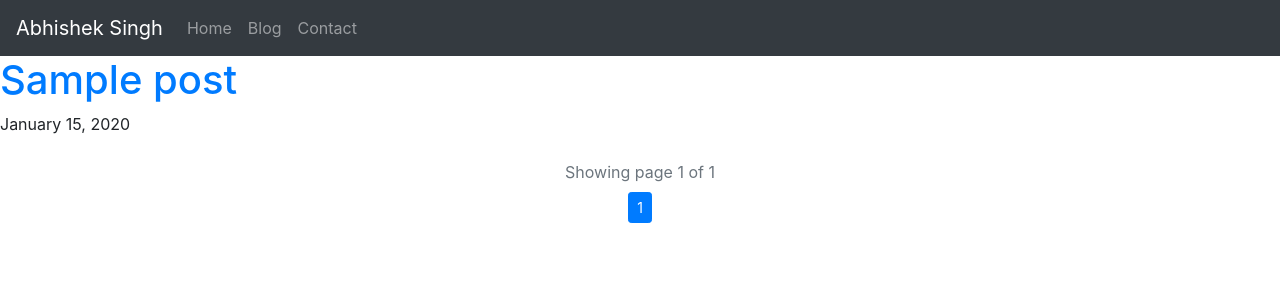
After one commit to Parth7729/mysite-1, a Django app: template main/templates/main/blog.html in a window 1280 px wide. The commit adds this page. Shown: the top 300 px of the page. Run offline with Django 3.2, Linux system fonts and the light colour scheme; the template is opened without the code that fills it: most values are stand-ins (such as "Sample title", 1, 10 or a date in 2020).

Commit message:
OCT 29 2020

```diff
--- a/main/models.py
+++ b/main/models.py
@@ -7,3 +7,9 @@ class Post(models.Model):
     title = models.CharField(max_length=300)
     content = RichTextField()
     posted_date = models.DateTimeField(auto_now_add=True)
+
+
+class Contact(models.Model):
+    name = models.CharField(max_length=100)
+    email = models.EmailField()
+    message = models.TextField()
--- /dev/null
+++ b/main/templates/main/blog.html
@@ -0,0 +1,38 @@
+{% extends 'main/index.html' %}
+
+{% block title %}Mysite | Blog{% endblock %}
+
+{% block main-content %}
+
+{% for post in page_obj %}
+<h1><a href="{% url 'post' post.id %}">{{ post.title }}</a></h1>
+<p>{{ post.posted_date|date:"F d, Y" }}</p>
+{% endfor %}
+
+<div class="row mt-4 mb-n2">
+    <div class="col-12 text-center text-muted">
+        <p><span>Showing page {{ page_obj.number }} of {{ page_obj.paginator.num_pages }}</span></p>
+    </div>
+</div>
+
+<ul class="pagination pagination-sm justify-content-center">
+    {% if page_obj.has_previous %}
+        <li class="page-item"><a class="page-link" href="?page=1">&laquo; First</a></li>
+        <li class="page-item"><a class="page-link" href="?page={{ page_obj.previous_page_number }}">Previous</a></li>
+    {% endif %}
+
+    {% for num in page_obj.paginator.page_range %}
+        {% if page_obj.number == num %}
+            <li class="page-item active"><a class="page-link" href="?page={{ num }}">{{ num }}</a></li>
+        {% elif num > page_obj.number|add:'-3' and num < page_obj.number|add:'3' %}
+            <li class="page-item"><a class="page-link" href="?page={{ num }}">{{ num }}</a></li>
+        {% endif %}
+    {% endfor %}
+
+    {% if page_obj.has_next %}
+        <li class="page-item"><a class="page-link" href="?page={{ page_obj.next_page_number }}">Next</a></li>
+        <li class="page-item"><a class="page-link" href="?page={{ page_obj.paginator.num_pages }}">Last &raquo;</a></li>
+    {% endif %}
+</ul>
+
+{% endblock %}
--- a/main/templates/main/index.html
+++ b/main/templates/main/index.html
@@ -4,11 +4,25 @@
 
 {% block content %}
 
-{% for post in posts %}
+<nav class="navbar navbar-expand-md bg-dark navbar-dark">
+    <!-- Brand -->
+    <a class="navbar-brand" href="#">Abhishek Singh</a>
 
-<h1>{{ post.title }}</h1>
-<p>{{ post.content|safe }}</p>
+    <!-- Toggler/collapsibe Button -->
+    <button class="navbar-toggler" type="button" data-toggle="collapse" data-target="#collapsibleNavbar">
+        <span class="navbar-toggler-icon"></span>
+    </button>
 
-{% endfor %}
+    <!-- Navbar links -->
+    <div class="collapse navbar-collapse" id="collapsibleNavbar">
+        <ul class="navbar-nav">
+            <li class="nav-item"><a class="nav-link" href="{% url 'index' %}">Home</a></li>
+            <li class="nav-item"><a class="nav-link" href="{% url 'blog' %}">Blog</a></li>
+            <li class="nav-item"><a class="nav-link" href="{% url 'contact' %}">Contact</a></li>
+        </ul>
+    </div>
+</nav>
+
+{% block main-content %}{% endblock %}
 
 {% endblock %}
--- a/main/urls.py
+++ b/main/urls.py
@@ -3,4 +3,7 @@ from main import views
 
 urlpatterns = [
     path('', views.index, name="index"),
+    path('blog/', views.blog, name="blog"),
+    path('blog/post/<int:post_id>', views.post, name="post"),
+    path('contact/', views.contact, name="contact"),
 ]
--- a/mysite/settings.py
+++ b/mysite/settings.py
@@ -107,7 +107,7 @@ AUTH_PASSWORD_VALIDATORS = [
 
 LANGUAGE_CODE = 'en-us'
 
-TIME_ZONE = 'UTC'
+TIME_ZONE = 'Asia/Kolkata'
 
 USE_I18N = True
 
```
Also changed, not shown: main/admin.py (+7 -2 lines), main/forms.py (added, +8 -0 lines), main/templates/main/contact.html (added, +13 -0 lines), main/templates/main/post.html (added, +11 -0 lines), main/views.py (+32 -4 lines), main/migrations/0003_contact.py (added).
